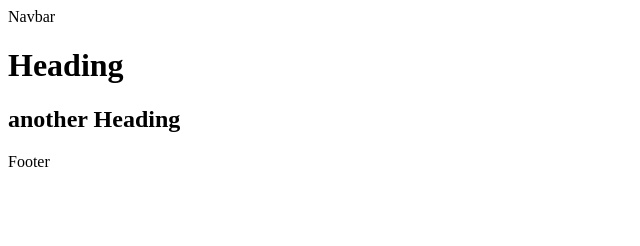
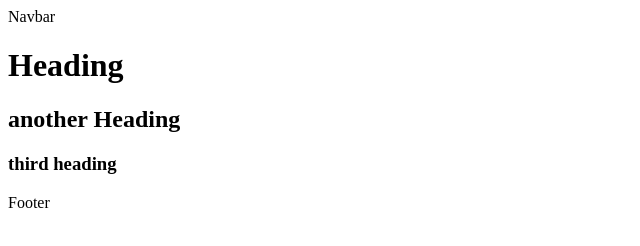
Before and after one commit to EnricoGianoglio/git_tutorial, a plain HTML site: page index.html in a window 1280 px wide. Shown: the whole page, without its empty margins (0-640 px from the left). Drawn offline with Linux system fonts and the light colour scheme.

Commit message:
add third heading

```diff
--- a/index.html
+++ b/index.html
@@ -10,6 +10,7 @@
     <nav>Navbar</nav>
    <h1>Heading</h1>
    <h2>another Heading</h2>
+   <h3>third heading</h3>
    <div>Footer</div>
 </body>
 </html>
```
